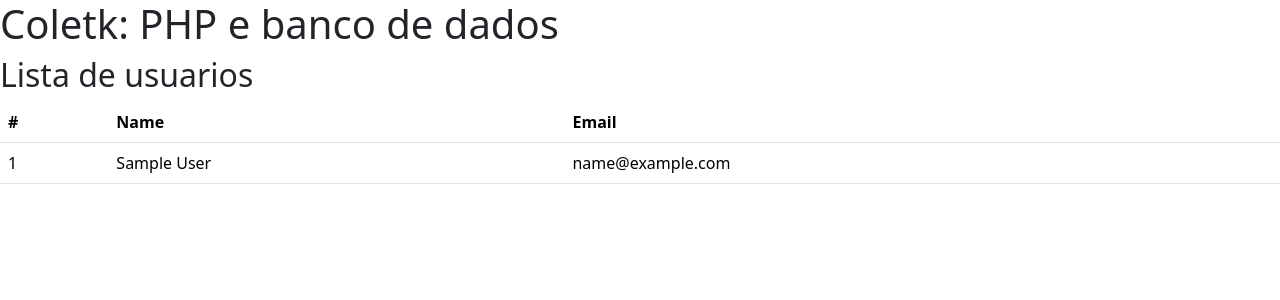
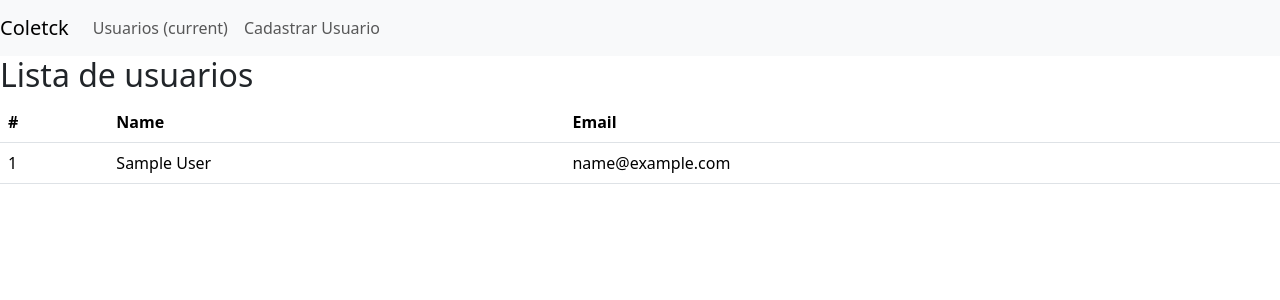
Before and after one commit to CubeBlack/coletek-php-bancodedados, a PHP site: page / in a window 1280 px wide. Shown: the top 300 px of the page. Run offline with PHP 8.4, Linux system fonts and the light colour scheme; tables that the repository leaves empty or names only in its code hold one stand-in row (values such as "Sample post").

Commit message:
pequena organização nas URLs do menu

```diff
--- a/app/controllers/UserController.php
+++ b/app/controllers/UserController.php
@@ -5,4 +5,9 @@ class UserController{
         View::show('user_list', $users);
     }
 
+    public function add(){
+        $users = UserModel::getAll();
+        View::show('user_form', $users);
+    }
+
 }
--- a/app/views/master_header.php
+++ b/app/views/master_header.php
@@ -1,10 +1,29 @@
 <!DOCTYPE html>
-<html lang="en">
+<html lang="pt-br">
+
 <head>
     <meta charset="UTF-8">
     <meta name="viewport" content="width=device-width, initial-scale=1.0">
     <link href="https://cdn.jsdelivr.net/npm/bootstrap@5.3.2/dist/css/bootstrap.min.css" rel="stylesheet" integrity="sha384-T3c6CoIi6uLrA9TneNEoa7RxnatzjcDSCmG1MXxSR1GAsXEV/Dwwykc2MPK8M2HN" crossorigin="anonymous">
-    <title>Coletk: PHP e banco de dados</title>
+    <title>Coletek - <?php echo $data['title'] ?></title>
 </head>
+
 <body>
-    <h1>Coletk: PHP e banco de dados</h1>
+    <nav class="navbar navbar-expand-lg navbar-light bg-light">
+        <a class="navbar-brand" href="#">Coletck</a>
+        <button class="navbar-toggler" type="button" data-toggle="collapse" data-target="#navbarNav" aria-controls="navbarNav" aria-expanded="false" aria-label="Toggle navigation">
+            <span class="navbar-toggler-icon"></span>
+        </button>
+        <div class="collapse navbar-collapse" id="navbarNav">
+            <ul class="navbar-nav">
+                <li class="nav-item active">
+                    <a class="nav-link" href="<?php echo $app->make_url('usuarios')?>">Usuarios <span class="sr-only">(current)</span></a>
+                </li>
+                <li class="nav-item">
+                    <a class="nav-link" href="<?php echo $app->make_url('usuarios/add')?>">Cadastrar Usuario</a>
+                </li>
+
+                </li>
+            </ul>
+        </div>
+    </nav>
--- a/app/views/user_list.php
+++ b/app/views/user_list.php
@@ -1,4 +1,6 @@
-<?php View::show('master_header'); ?>
+<?php View::show('master_header',[
+    'title'=>'Lista de usuarios'
+]); ?>
 
 <div>
     <h2>Lista de usuarios</h2>
--- a/core/App.php
+++ b/core/App.php
@@ -44,4 +44,8 @@ final class App
 
         $this->call_controler_method_by_rout($this->routes[$rout_key]);
     }
+
+    function make_url($relativo){
+        return "{$this->url_base}$relativo";
+    }
 }
--- a/core/View.php
+++ b/core/View.php
@@ -1,6 +1,7 @@
 <?php
 class View{
     static function show($view_name, $data = []){
+        global $app;
         include "app/views/{$view_name}.php";
     }
 }
--- a/index.php
+++ b/index.php
@@ -11,5 +11,9 @@ $relative_path_sys = str_replace('index.php', '', $current_file_path);
 $app = new App($relative_path_sys);
 
 $app->set_rout('', 'GET', 'UserController', 'index');
+$app->set_rout('usuarios', 'GET', 'UserController', 'index');
+$app->set_rout('usuarios/$id', 'GET', 'UserController', 'index');
+$app->set_rout('usuarios/add', 'GET', 'UserController', 'add');
+$app->set_rout('setores', 'GET', 'UserController', 'index');
 
 $app->show();
```
Also changed, not shown: app/views/user_form.php (added, +14 -0 lines).
